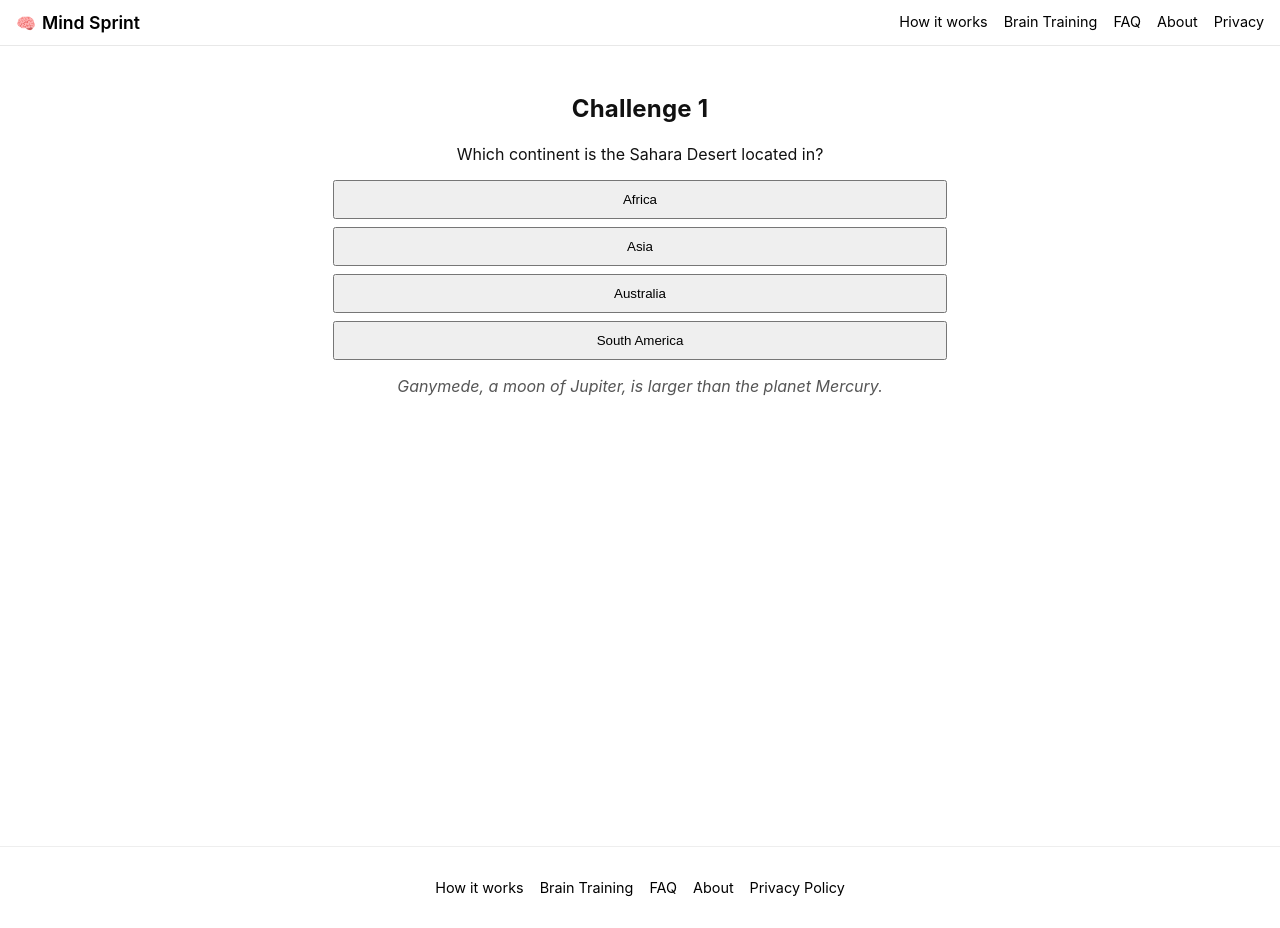
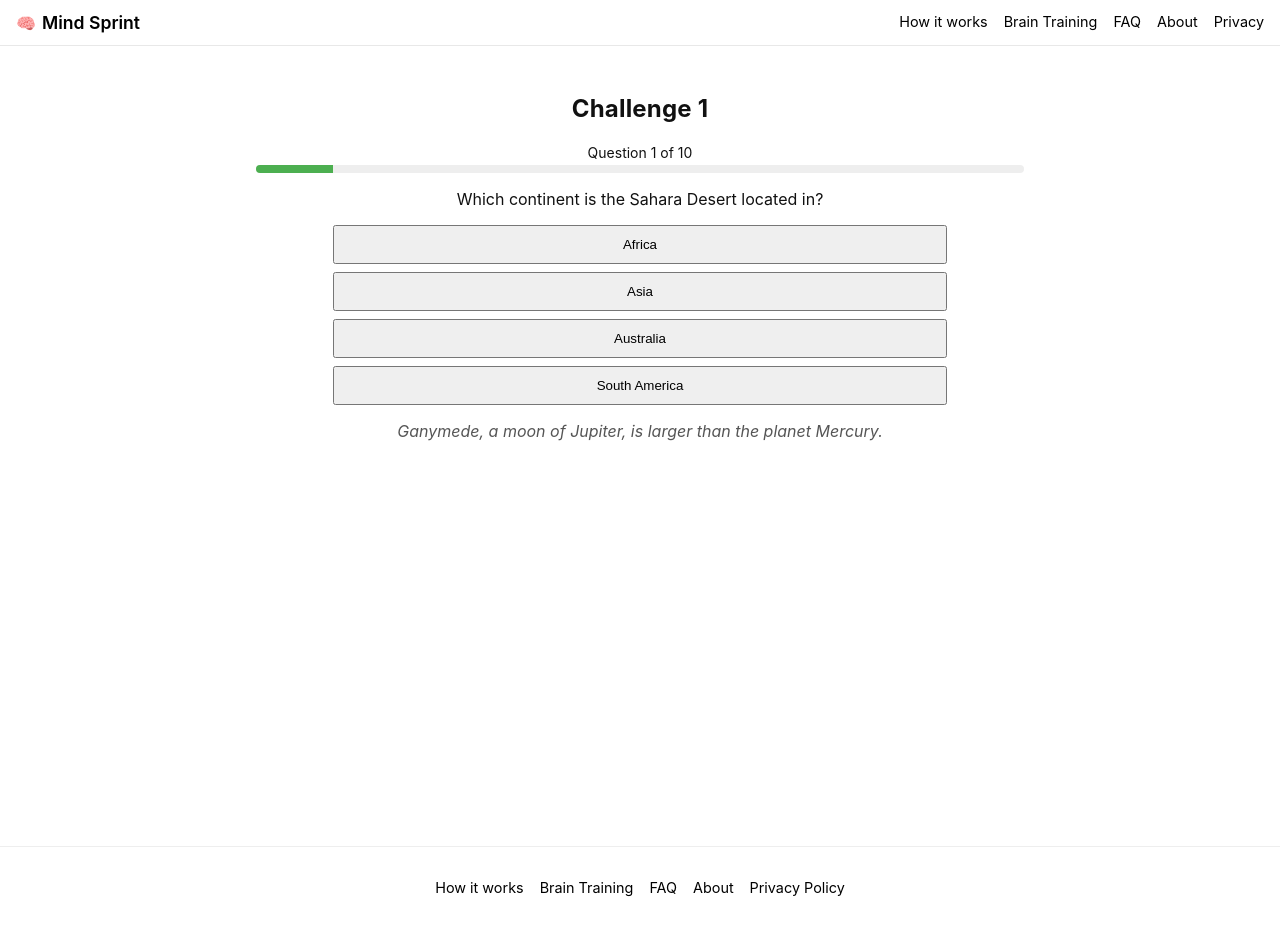
Before and after one commit to justinchase1984/mind-sprint, a Next.js app: page /puzzle/1 in a window 1280 px wide. Built offline with nearby package versions, Linux system fonts and the light colour scheme; no server answers.

Commit message:
Update [id].tsx

```diff
--- a/pages/puzzle/[id].tsx
+++ b/pages/puzzle/[id].tsx
@@ -138,7 +138,31 @@ export default function PuzzlePage() {
         ) : (
           <>
             <h2>Challenge {challengeIndex}</h2>
-            <p>{puzzle?.question}</p>
+
+<div style={{ marginBottom: '1rem' }}>
+  <div style={{ fontSize: 14, marginBottom: 4 }}>
+    Question {idNum} of {total}
+  </div>
+
+  <div
+    style={{
+      height: 8,
+      background: '#eee',
+      borderRadius: 4,
+      overflow: 'hidden',
+    }}
+  >
+    <div
+      style={{
+        width: `${(idNum / total) * 100}%`,
+        background: '#4caf50',
+        height: '100%',
+      }}
+    />
+  </div>
+</div>
+
+<p>{puzzle?.question}</p>
 
             {puzzle?.options.map((opt) => (
               <button
```
